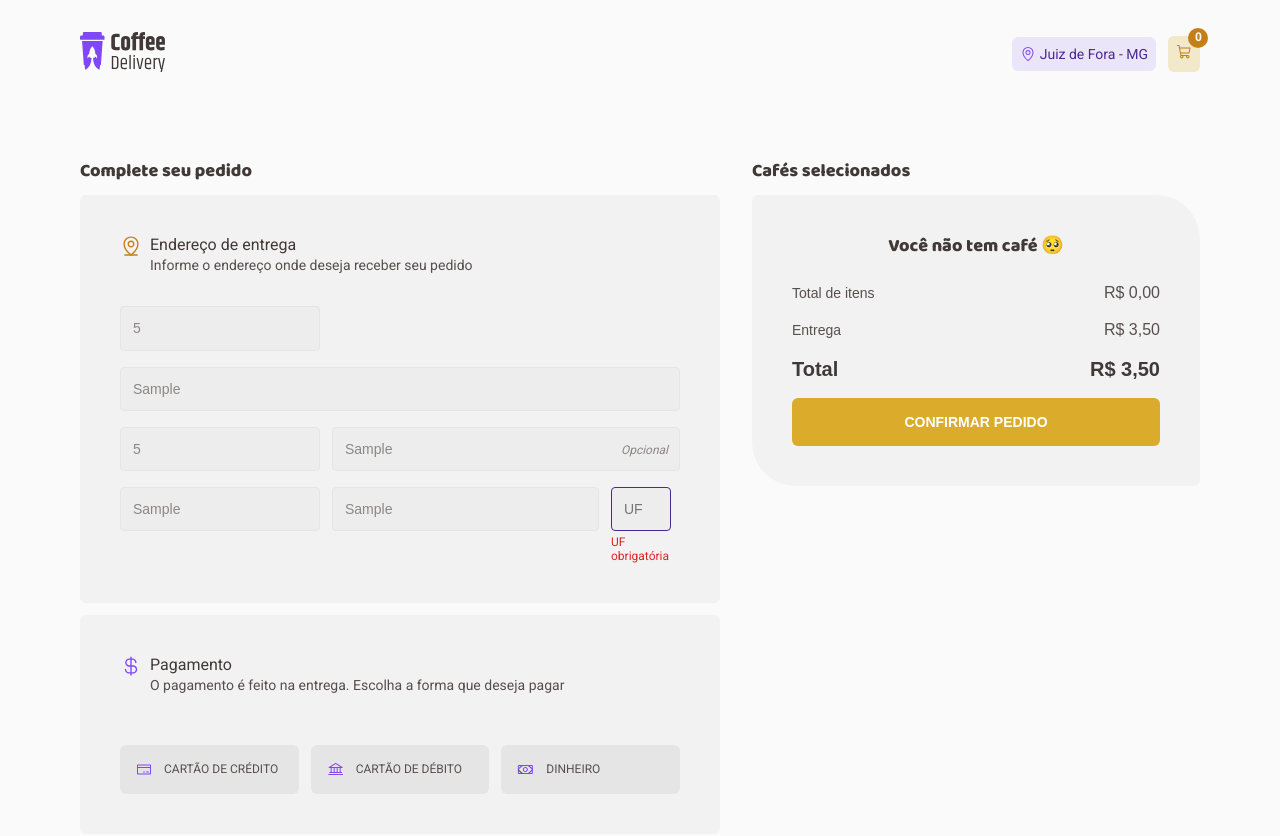
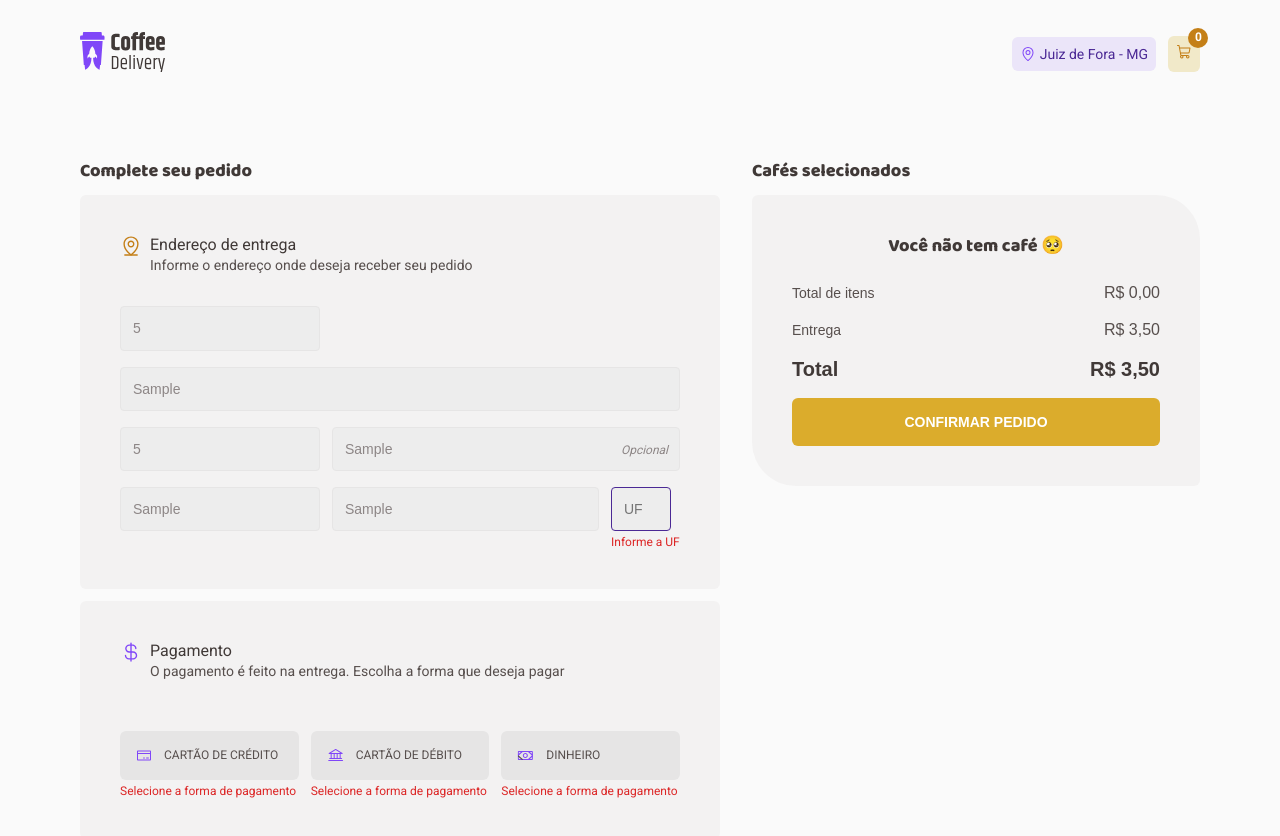
Before and after one commit to brunogoncalvesferreira/delivery_coffee, a React (Vite) app: page /checkout in a window 1280 px wide. Both pictures are taken after typing "5", "Sample", "5", "Sample", "Sample", "Sample" into the empty fields and a click on the input "CONFIRMAR PEDIDO". Shown: the top 836 px of the page. Built offline with nearby package versions, Linux system fonts and the light colour scheme.

Commit message:
validação do formulário

```diff
--- a/src/pages/Checkout/components/MethodsPayment/components/MethodPaymentInput/index.tsx
+++ b/src/pages/Checkout/components/MethodsPayment/components/MethodPaymentInput/index.tsx
@@ -1,26 +1,33 @@
-import { InputHTMLAttributes } from 'react'
+import { InputHTMLAttributes, ReactNode, forwardRef } from 'react'
 import { ContentContainer, PaymentContainer } from './styles'
+import { useFormContext } from 'react-hook-form'
 
 type MethodPaymentInputProps = InputHTMLAttributes<HTMLInputElement> & {
   icon: string
   label: string
 }
 
-export function MethodPaymentInput({
-  id,
-  icon,
-  label,
-  ...props
-}: MethodPaymentInputProps) {
+export const MethodPaymentInput = forwardRef<
+  HTMLInputElement,
+  MethodPaymentInputProps
+>(({ id, icon, label, ...props }, ref) => {
+  const {
+    formState: { errors },
+  } = useFormContext()
   return (
     <PaymentContainer>
-      <input id={id} type="radio" {...props} name="methodPayment" />
+      <input id={id} type="radio" {...props} name="methodPayment" ref={ref} />
       <label className="label" htmlFor={id}>
         <ContentContainer>
           <img src={icon} alt={label} />
           {label}
         </ContentContainer>
       </label>
+      {errors.methodPayment && (
+        <span>{errors.methodPayment.message as ReactNode}</span>
+      )}
     </PaymentContainer>
   )
-}
+})
+
+MethodPaymentInput.displayName = 'MethodPaymentInput'
--- a/src/pages/Checkout/components/MethodsPayment/components/MethodPaymentInput/styles.ts
+++ b/src/pages/Checkout/components/MethodsPayment/components/MethodPaymentInput/styles.ts
@@ -15,6 +15,13 @@ export const PaymentContainer = styled.div`
     &:hover {
       background: ${(props) => props.theme['purple-light']};
     }
+  }
+
+  span {
+    font-size: 0.75rem;
+    font-weight: 400;
+    color: ${(props) => props.theme['base-error']};
+    margin-top: -0.5rem;
   }
 `
 
--- a/src/pages/Checkout/components/MethodsPayment/index.tsx
+++ b/src/pages/Checkout/components/MethodsPayment/index.tsx
@@ -4,6 +4,7 @@ import { PaymentMethodsContainer } from './styles'
 import credit from '../../../../assets/credit.svg'
 import debit from '../../../../assets/debit.svg'
 import money from '../../../../assets/money.svg'
+import { useFormContext } from 'react-hook-form'
 
 const data = {
   credit: {
@@ -21,6 +22,7 @@ const data = {
 }
 
 export function MethodsPayment() {
+  const { register } = useFormContext()
   return (
     <PaymentMethodsContainer>
       {Object.entries(data).map(([key, { label, icon }]) => (
@@ -30,6 +32,7 @@ export function MethodsPayment() {
           key={label}
           label={label}
           value={key}
+          {...register('methodPayment')}
         />
       ))}
     </PaymentMethodsContainer>
--- a/src/pages/Checkout/index.tsx
+++ b/src/pages/Checkout/index.tsx
@@ -21,14 +21,27 @@ import { useForm, FormProvider } from 'react-hook-form'
 import { z } from 'zod'
 import { zodResolver } from '@hookform/resolvers/zod'
 
+enum PaymentMethods {
+  credit = 'credit',
+  debit = 'debit',
+  money = 'money',
+}
+
 const confirmFormValidationSchema = z.object({
   cep: z.string().min(1, 'Informe o CEP'),
-  street: z.string().min(1, 'Rua obrigatória'),
-  number: z.string().min(1, 'Número obrigatório'),
+  street: z.string().min(1, 'Informe a rua'),
+  number: z.string().min(1, 'Infome o número'),
   complement: z.string(),
-  neighborhood: z.string().min(1, 'Bairro obrigatório'),
-  city: z.string().min(1, 'Cidade obrigatória'),
-  uf: z.string().min(1, 'UF obrigatória'),
+  neighborhood: z.string().min(1, 'Informe o bairro'),
+  city: z.string().min(1, 'Informe a cidade'),
+  uf: z.string().min(1, 'Informe a UF'),
+  methodPayment: z.nativeEnum(PaymentMethods, {
+    errorMap: () => {
+      return {
+        message: 'Selecione a forma de pagamento',
+      }
+    },
+  }),
 })
 
 type FormValidation = z.infer<typeof confirmFormValidationSchema>
--- a/src/styles/global.ts
+++ b/src/styles/global.ts
@@ -16,7 +16,7 @@ export const GlobalStyle = createGlobalStyle`
 
 @media(max-width: 768px) {
   html {
-  font-size: 80%;
+  font-size: 85.7%;
  }
 }
 `
```
